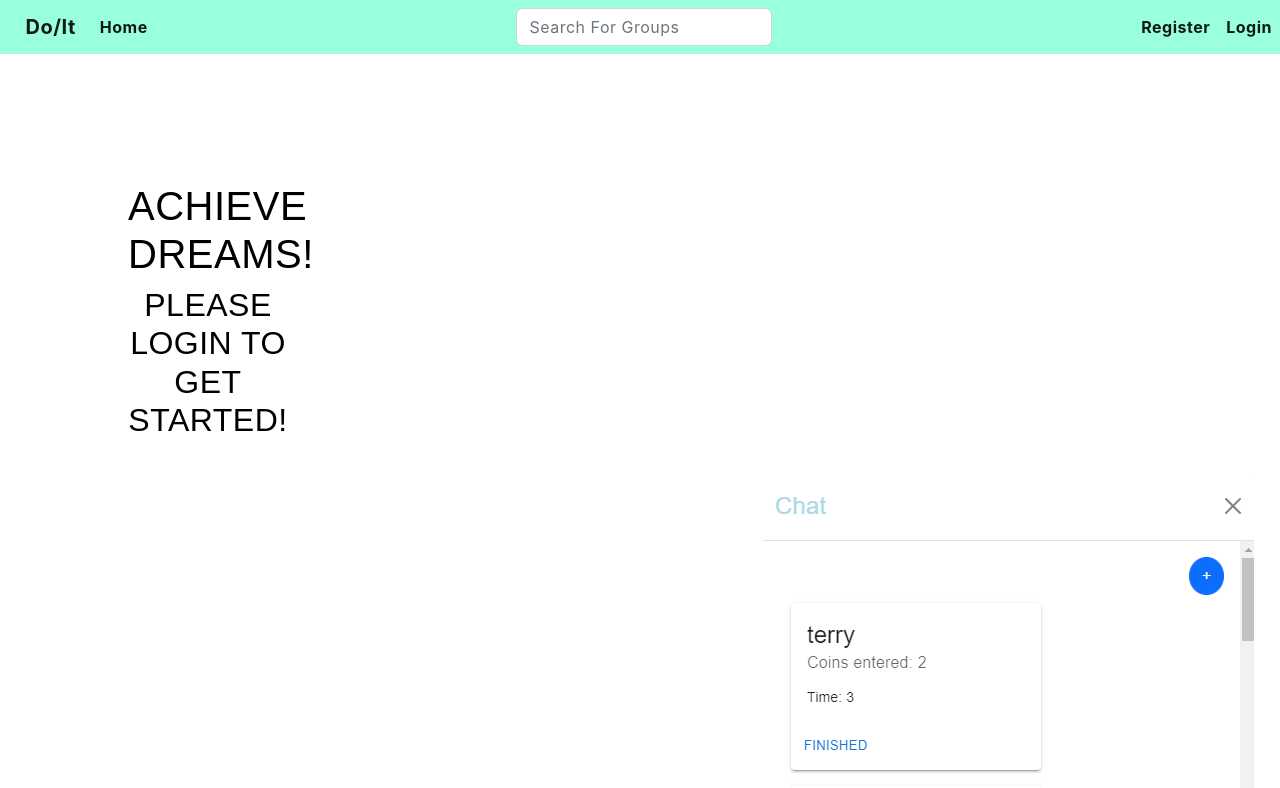
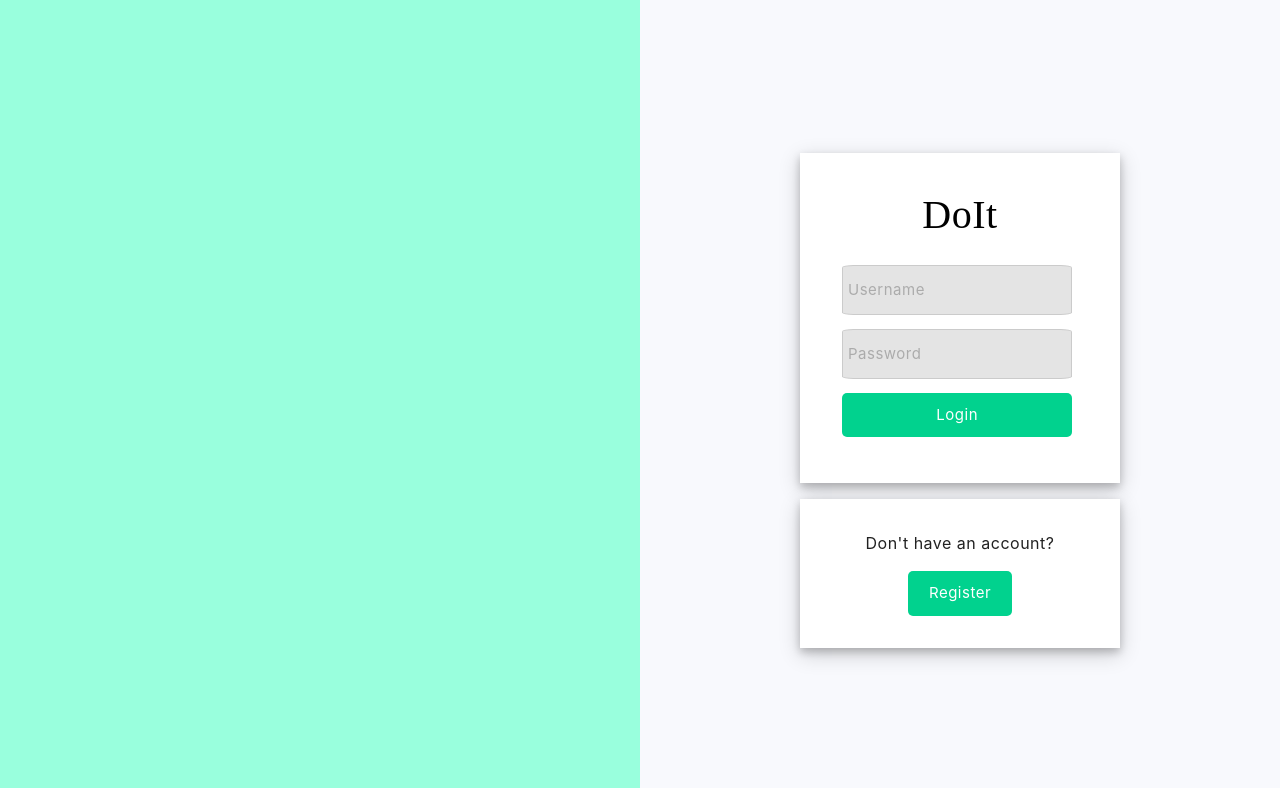
Before and after one commit to tshi13/Do-It, a React (Create React App) app in the folder frontend/: page / in a window 1280 px wide. Shown: the top 788 px of the page. Built offline with nearby package versions, Linux system fonts and the light colour scheme; no server answers.

Commit message:
some new updated styling

```diff
--- a/frontend/src/App.js
+++ b/frontend/src/App.js
@@ -2,13 +2,13 @@ import {Navigation} from './components/Navigation';
 import './App.css';
 import { Route, Routes, BrowserRouter } from "react-router-dom";
 import Home from './containers/Home';
-import Login from './components/LoginForm';
-import Register from './components/RegisterForm';
 import React, { useEffect, useState, useLayoutEffect } from 'react';
 import useUser from './utils/useUser';
 import SearchGroup from './containers/searchGroupPage';
 import Profile from './containers/Profile';
 import InvitePage from './containers/InvitePage';
+import IntroPage from './components/IntroPage';
+import RegisterForm from './components/RegisterForm';
 
 function useWindowSize() {
   const [size, setSize] = useState([0, 0]);
@@ -40,21 +40,32 @@ function App() {
 
   let newHeight = height - 75;
 
-
   return (
     <div>
-      <Navigation  backgroundColor = {backgroundColor} isLoggedIn = {isLoggedIn} setUser = {setUser} username = {user} userID = {userID} searchString = {searchString} setSearchString = {setSearchString}/>
-      <BrowserRouter>
-        <Routes>
-          <Route path="/" element={<Home username = {user} userID = {userID} backgroundColor = {backgroundColor} isLoggedIn = {isLoggedIn} newHeight = {newHeight}/>}/>
-          <Route path="/login" element={<Login user = {user} setUser = {setUser} />}/>
-          <Route path="/Register" element={<Register user = {user} setUser = {setUser} />}/>
-          <Route path="/SearchGroup" element={<SearchGroup user = {user} setUser = {setUser} searchString = {searchString} setSearchString = {setSearchString}  userID = {userID} />}/>
-          <Route path="/Profile" element={<Profile user = {user} setUser = {setUser} searchString = {searchString} setSearchString = {setSearchString}  userID = {userID}  />}/>
-          <Route path={'/invite/*'} element={<InvitePage userID = {userID} />}/>
-        </Routes>
-      </BrowserRouter>
+      {isLoggedIn ?
+        <div>
+          <BrowserRouter>
+          <Navigation  backgroundColor = {backgroundColor} isLoggedIn = {isLoggedIn} setUser = {setUser} username = {user} userID = {userID} searchString = {searchString} setSearchString = {setSearchString}/>
+            <Routes>
+              <Route path="/" element={<Home userID={userID} newHeight={newHeight} />} />
+              <Route path="/search" element={<SearchGroup searchString={searchString} />} />
+              <Route path="/profile" element={<Profile userID={userID} />} />
+              <Route path="/invite" element={<InvitePage userID={userID} />} />
+            </Routes>
+          </BrowserRouter>
+        </div>
+        :
+        <div>
+          <BrowserRouter>
+            <Routes>
+              <Route path="/" element={<IntroPage user = {user} setUser = {setUser}/>} />
+              <Route path="/register" element={<RegisterForm setUser = {setUser}/>} />
+            </Routes>
+          </BrowserRouter>
+        </div>
+      }
     </div>
+
   );
 }
 
--- /dev/null
+++ b/frontend/src/components/IntroPage.js
@@ -0,0 +1,28 @@
+import React, {useEffect} from 'react';
+import RegisterForm from './RegisterForm';
+import LoginForm from './LoginForm';
+
+import '../styles/IntroPage.css';
+
+
+export default function IntroPage(props)  {
+    const user = props.user;
+    const setUser = props.setUser;
+
+    return (
+        <div className="introPage">
+            <div className="left">
+                <div className="leftContent">
+
+                </div>
+            </div>
+            <div className="right">
+                <div className="rightContent">
+                    <div className="login">
+                        <LoginForm setUser={setUser} />
+                    </div>
+                </div>
+            </div>
+        </div>
+    );
+}
--- a/frontend/src/components/LoginForm.js
+++ b/frontend/src/components/LoginForm.js
@@ -23,11 +23,12 @@ function LoginForm(props) {
       name : userName,
     }
 
-
     userDAO.getUser(data).then((response) => {
 
       if (response !== "User not found") {
         setIsSubmitted(true);
+        window.location.href = "/";
+
         props.setUser(data.name, response._id);
       } else {
         setIsSubmitted(false);
@@ -49,11 +50,7 @@ function LoginForm(props) {
   })};
 
   // useEffect hook to redirect to home page after login
-  useEffect(() => {
-    if (isSubmitted) {
-      window.location.href = "/";
-    }
-  }, [isSubmitted]);
+
 
   // Generate JSX code for error message
   const renderErrorMessage = (name) =>
@@ -61,33 +58,42 @@ function LoginForm(props) {
       <div className="error">{errorMessages.message}</div>
     );
 
-  // JSX code for login form
-  const renderForm = (
-    <div className="form">
-      <form onSubmit={handleSubmit}>
-        <div className="input-container">
-          <label>Username </label>
-          <input type="text" name="uname" value={userName} onChange={e => setUserName(e.target.value)} required />
-          {renderErrorMessage("uname")}
-        </div>
-        <div className="input-container">
-          <label>Password </label>
-          <input type="password" name="pass"  />
-          {/* {renderErrorMessage("pass")} */}
-        </div>
-        <div className="button-container">
-          <input type="submit" className="logining" />
-        </div>
-      </form>
-    </div>
-  );
 
   return (
-    <div className="app">
-      <div className="login-form">
-        <div className="title">Sign In</div>
-        {isSubmitted ? <div>User is successfully logged in <br></br> <p>Redirecting to Main Page</p></div> : renderForm}
+    <div className="app" style = {{width: '100%'}}>
+      {isSubmitted ? <div>User is successfully logged in <br></br> <p>Redirecting to Main Page</p></div> :
+        <div style = {{width: '50%'}}>
+        <div className="login-form">
+          <p className="title" style ={{color: 'black', fontFamily: 'Brush Script MT', fontSize: '5vh'}}>DoIt</p>
+          <form onSubmit={handleSubmit}>
+            <div className="input">
+              <input
+                type="text"
+                name="name"
+                placeholder="Username"
+                className = "inputLogin"
+                onChange={(e) => setUserName(e.target.value)}
+              />
+              {renderErrorMessage("uname")}
+            </div>
+            <div className="input">
+              <input type="password" name="password" placeholder="Password" className = "inputLogin" />
+              {renderErrorMessage("pass")}
+            </div>
+            <div className="input">
+              <input type="submit" value="Login" className = "inputButton"/>
+            </div>
+          </form>
+
+        </div>
+          <div className="login-form" style ={{marginTop: '5%'}}>
+              <form action="/register" style = {{justifyContent: 'center', alignItems: 'center', display: 'flex', flexDirection: 'column'}}>
+                <p>Don't have an account?</p>
+                <input type="submit" value="Register" className = "inputButton"/>
+              </form>
+            </div>
       </div>
+    }
     </div>
   );
 }
--- a/frontend/src/components/Navigation.js
+++ b/frontend/src/components/Navigation.js
@@ -12,6 +12,7 @@ export const Navigation = (props) => {
 	const [username, setUsername] = useState(null);
 	const [profilePicture, setProfilePicture] = useState(null);
 	const [buttonSelected, setButtonSelected] = useState(null);
+	const [profileWindow, setProfileWindow] = useState(false);
 
 
 	useEffect(() => {
@@ -32,6 +33,7 @@ export const Navigation = (props) => {
 	function logOut(e) {
 		e.preventDefault();
 		props.setUser(null, null);
+		window.location.href = '/';
 	}
 
 	async function handleSubmit (e, type) {
@@ -50,56 +52,11 @@ export const Navigation = (props) => {
 		}
 	}
 
-	const loginOptions = (
-		<>
-		<div>
-			<form className="d-flex">
-				<ul className="navbar-nav">
-					<li className="nav-item">
-						<a className="nav-link active bubble font-weight-bold" aria-current="page" href="/Register"  style = {{fontWeight: 'bold'}}>Register</a>
-					</li>
-				</ul>
-			</form>
-		</div>
-		<div>
-			<form className="d-flex">
-				<ul className="navbar-nav">
-					<li className="nav-item">
-						<a className="nav-link active bubble font-weight-bold" aria-current="page" href="/Login"  style = {{fontWeight: 'bold'}}>Login</a>
-					</li>
-				</ul>
-			</form>
-		</div>
-		</>
-	);
 
-	const logoutOptions = (
-		<div>
-			<ul className="navbar-nav">
-				<NavDropdown title={ profilePicture ? <ProfilePicture profilePicture={profilePicture} />: <ProfilePicture /> } id="basic-nav-dropdown">
-					<NavDropdown.Item disabled >Username: {username}</NavDropdown.Item>
-					<NavDropdown.Item disabled >Coins: {coins}</NavDropdown.Item>
-					<NavDropdown.Divider />
-					<NavDropdown.Item href="/profile">Profile</NavDropdown.Item>
-					<NavDropdown.Item href="/settings">Settings</NavDropdown.Item>
-					<NavDropdown.Divider />
-					<NavDropdown.Item href="/logout" onClick={logOut}>Logout</NavDropdown.Item>
-				</NavDropdown>
-			</ul>
-		</div>
-
-	);
 
     return (
         <nav className="navbar navbar-expand-lg" style = {{backgroundColor: props.backgroundColor}}>
-			<a className="navbar-brand block" href="/" style = {{marginLeft: '2%', fontWeight: 'bold'}}>Do/It</a>
-			<div>
-				<ul className="navbar-nav">
-					<li className="nav-item">
-						<a className="nav-link active bubble" aria-current="page" href="/" style = {{fontWeight: 'bold'}}>Home</a>
-					</li>
-				</ul>
-			</div>
+			<a className="navbar-brand bubble" aria-current="page" href="/" style = {{marginLeft: '2%', fontWeight: 'bold'}}>Do/It</a>
 			<div className="center" style = {{width: '20%'}}>
 					<input className="form-control me-2" type="search" placeholder="Search For Groups" onChange={e => {handleSearchChange(e)}}  aria-label="Search"/>
 					<div id = "searchDropDown" className="searchButton" style ={{position: 'absolute', display: 'none', zIndex: '10', width: '20%'}}>
@@ -107,10 +64,24 @@ export const Navigation = (props) => {
 						<Dropdown.Divider />
 						<button className="form-control me-2" type="submit" onClick={e => {handleSubmit(e, "ID")}}>Search by ID</button>
 					</div>
-
 			</div>
 
-            {props.isLoggedIn ? logoutOptions : loginOptions}
+			<div class="dropdown">
+				<button class="dropbtn">{props.isLoggedIn ?
+					<ProfilePicture profilePicture = {profilePicture} username = {username} /> :
+					<ProfilePicture profilePicture = {null} username = {null} />
+				}</button>
+				<div class="dropdown-content">
+				<p>{props.isLoggedIn ? "Username: "  + username : "Guest"}</p>
+				<p>{props.isLoggedIn ? "Coins: " + coins : ""}</p>
+				<div class="dividerCustom"></div>
+				 <a href="/profile">Profile</a>
+				 <a href="/settings">Settings</a>
+				 <a href="/login" onClick={e => {logOut(e)}}>Log Out</a>
+
+				</div>
+			</div>
+
 
 		</nav>
     );
--- a/frontend/src/components/RegisterForm.js
+++ b/frontend/src/components/RegisterForm.js
@@ -10,11 +10,6 @@ function RegisterForm(props) {
   let user = props.user;
 
     // useEffect hook to redirect to home page after login
-  useEffect(() => {
-    if (isSubmitted) {
-      window.location.href = "/";
-    }
-  }, [isSubmitted]);
 
 
   const errors = {
@@ -42,7 +37,7 @@ function RegisterForm(props) {
           .then((res) =>
           {
             props.setUser(data.name, res._id );
-            setIsSubmitted(true);
+            window.location.href = "/";
           })
           .catch(err => console.log(err));
       }
--- a/frontend/src/containers/Home.js
+++ b/frontend/src/containers/Home.js
@@ -101,8 +101,9 @@ export default function Home(props) {
     }
 
 
-    const loggedInPage = (
 
+    return (
+        <div>
             <div className="home" style = {{display: 'flex', flexDirection: 'row'}}>
                 <div className="groupList" style ={{backgroundColor: '#99ffdd', padding: '10px'}}>
                     <div className ="sideBar" style = {{display: 'flex', flexDirection: 'column', alignItems: 'center'}}>
@@ -117,27 +118,8 @@ export default function Home(props) {
                     {renderGroup()}
                 </div>
             </div>
-    );
+        </div>
 
-    const homePage = (
-        <div className="home" style ={{height: {newHeight}}}>
-            <div className="home__container">
-                    <div className="customContainer" style = {{backgroundColor: props.backgroundColor}}>
-                        <div style ={{float: 'left', width: '50%', marginTop: '10%', marginLeft: '10%'}}>
-                            <h1 className="h1" style ={{color: 'black', width: '25%'}}>Achieve Dreams!</h1>
-                            <h2 className="h2" style ={{color: 'black', width: '25%'}}>Please login to get started!</h2>
-                        </div>
-                        <div className="home__container__right" style ={{float: 'right', marginTop: '2%', marginRight: '2%'}}>
-                                <img src= {frontpage} alt="frontPicture" />
-                        </div>
-                </div>
-            </div>
-        </div>
-    );
-    return (
-        <div>
-            {props.isLoggedIn ? loggedInPage : homePage}
-        </div>
     );
 
 }
--- /dev/null
+++ b/frontend/src/styles/IntroPage.css
@@ -0,0 +1,24 @@
+.left {
+    float: left;
+    width: 50%;
+    height: 100%;
+}
+
+.leftContent {
+    width: 100%;
+    height: 100vh;
+    background-color: #99ffdd;
+}
+
+.right {
+    float: right;
+    width: 50%;
+    height: 100%;
+    background-color: #f1f1f1;
+}
+
+.rightContent {
+    width: 100%;
+    height: 100vh;
+    background-color: white;
+}
--- a/frontend/src/styles/LoginForm.css
+++ b/frontend/src/styles/LoginForm.css
@@ -12,7 +12,6 @@
 
   input[type="text"],
   input[type="password"] {
-    height: 25px;
     border: 1px solid rgba(0, 0, 0, 0.2);
   }
 
@@ -61,3 +60,37 @@
     gap: 8px;
     margin: 10px;
   }
+
+  .input {
+    display: flex;
+    flex-direction: column;
+    gap: 8px;
+    margin: 10px;
+    padding: 0;
+    font-size: 15px;
+  }
+
+  .inputButton {
+    cursor: pointer;
+    font-size: 15px;
+    background: #01d28e;
+    color: #fff;
+    padding: 10px 20px;
+    border-radius: 5px;
+    border: 1px solid transparent;
+    }
+
+  .inputButton:hover{
+    background: #6cf0c2;
+  }
+
+  .inputLogin {
+    cursor: pointer;
+    font-size: 15px;
+    padding: 5px;
+    border-radius: 5%;
+    height: 50px;
+    background-color: lightgray;
+    opacity: 0.6;
+    color: black;
+  }
--- a/frontend/src/styles/RegisterForm.css
+++ b/frontend/src/styles/RegisterForm.css
@@ -11,7 +11,6 @@
 
   input[type="text"],
   input[type="password"] {
-    height: 25px;
     border: 1px solid rgba(0, 0, 0, 0.2);
   }
 
```
Also changed, not shown: frontend/src/styles/chatBoxv2.css (+0 -40 lines), frontend/src/styles/navigation.css (+53 -10 lines). Lines whose indentation alone changed are shown as unchanged.
